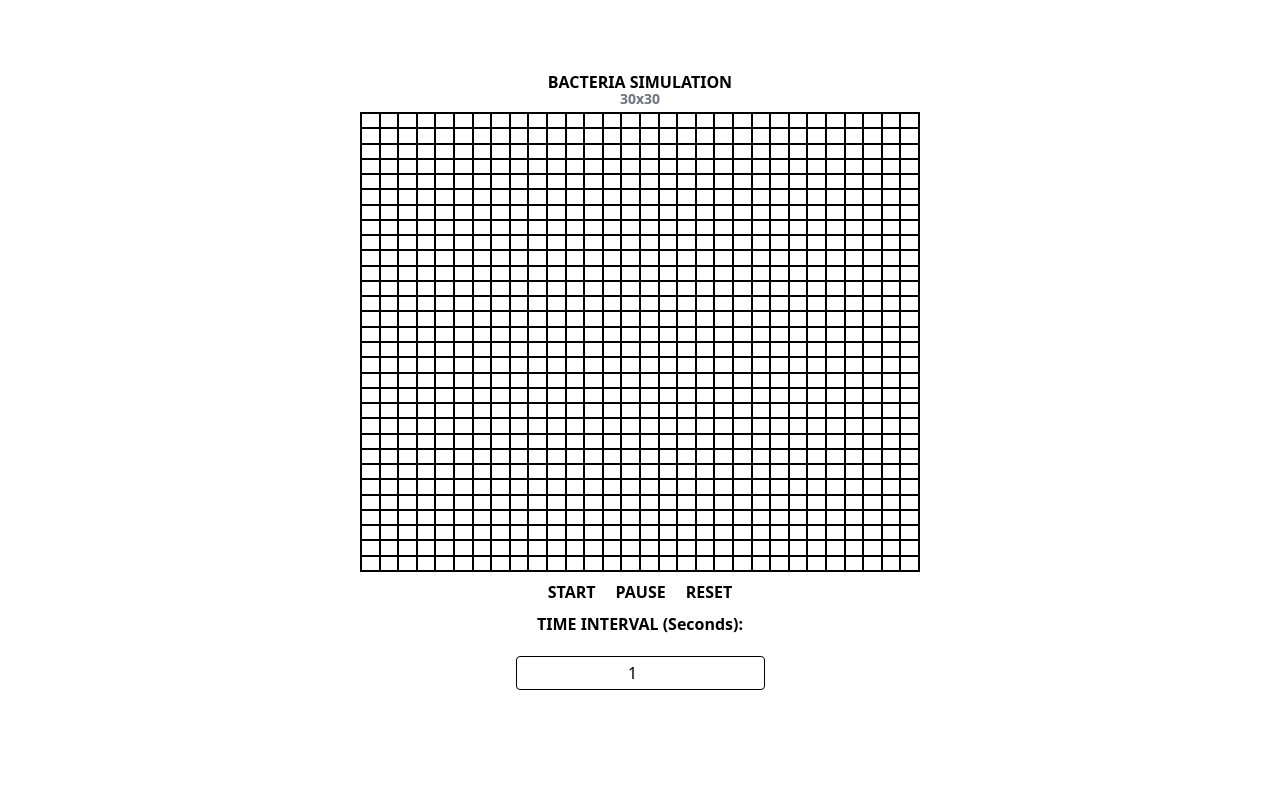
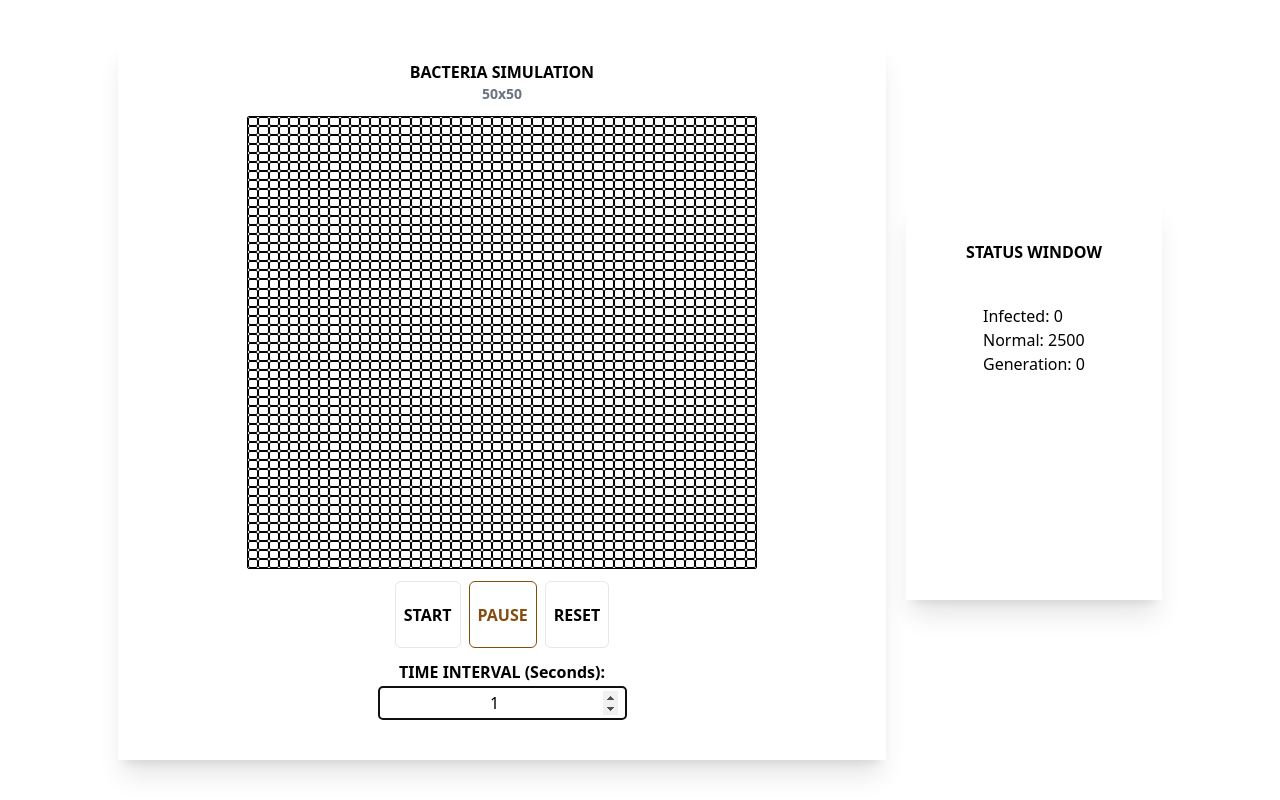
Before and after one commit to jasooh/J241---Solution, a React (Create React App) app: page / in a window 1280 px wide. Built offline with nearby package versions, Linux system fonts and the light colour scheme.

Commit message:
Fixed bugs

```diff
--- a/src/App.tsx
+++ b/src/App.tsx
@@ -6,9 +6,9 @@ import { TickProvider } from "./context/TickContext";
 
 function App() {
   return (
-    <div className="flex items-center justify-center w-screen h-screen bg-white">
+    <div className="flex gap-5 items-center justify-center w-screen h-screen bg-white">
       <TickProvider>
-        <Grid rows={30} columns={30} />
+        <Grid rows={50} columns={50} />
       </TickProvider>
     </div>
   );
--- a/src/components/Cell.tsx
+++ b/src/components/Cell.tsx
@@ -35,7 +35,7 @@ const Cell = React.memo(({id, position, grid, setGrid, gridDimensions}:CellProps
 
     const infect = (id: number | number[], pos: number[]): void => {
         const indexToLookFor = typeof(id) === 'number' ? id : convertToIndex(id)
-        if (isInBounds(pos) && !grid[indexToLookFor] ) {
+        if (isInBounds(pos) && grid[indexToLookFor] == false ) {
             setGrid(currentGrid => (
                 currentGrid.map((value, index) => (index === indexToLookFor ? true : value))
             ));
@@ -65,12 +65,15 @@ const Cell = React.memo(({id, position, grid, setGrid, gridDimensions}:CellProps
 
     if (grid[id]) {
         return (
-            <div className="border border-black bg-green-500" />
+            <div className="border border-black bg-green-600" />
         )
     }
-    return <div className="border border-black" onClick={() => infect(id, position)} />
+    return <div className="border rounded-sm border-black" onClick={() => infect(id, position)} />
 }, (prevProps, nextProps) => {
     // check if props are equal and if the previous and next states are the same
+    if (!(prevProps.grid[prevProps.id] === nextProps.grid[nextProps.id])) {
+        console.log("rendering")
+    }
     return prevProps.grid[prevProps.id] === nextProps.grid[nextProps.id];
 });
 
--- a/src/components/Grid.tsx
+++ b/src/components/Grid.tsx
@@ -17,6 +17,7 @@ const Grid = ({rows, columns}:GridProps) => {
     // State variables
     const [cellGrid, setCellGrid] = useState(Array(rows*columns).fill(false)); // Populate the array
 
+    // Grid Methods
     const renderGrid = (cellGrid: boolean[]) => {
         let renderedComponents: JSX.Element[] = [];
         let currentPosition = [0, 0]
@@ -59,27 +60,52 @@ const Grid = ({rows, columns}:GridProps) => {
         gridTemplateColumns: `repeat(${columns}, 1fr)`
     }
 
+    // Status methods
+
+    const getInfectedCells = () => {
+        let count = 0
+        cellGrid.forEach(value => {
+            if (value) {count++}
+        })
+        return count
+    }
+
     return (
-        <div className="flex flex-col items-center w-[35rem] h-[40rem] gap-2 mb-5">
+        <>
+            <div className="flex flex-col items-center w-[60%] h-[90%] gap-3 shadow-xl p-5">
+                {/* Title & heading */}
                 <div className="flex flex-col items-center">
                     <label className="font-bold">BACTERIA SIMULATION</label>
-                <label className="text-sm font-semibold text-gray-500 my-[-5px]">{rows}x{columns}</label>
+                    <label className="text-sm font-semibold text-gray-500">{rows}x{columns}</label>
                 </div>
-            <div className="w-full h-full border border-black grid" style={gridStyle}>
+
+                {/* Grid rendering */}
+                <div className="w-[70%] h-[80%] border rounded-sm border-black grid" style={gridStyle}>
                     {renderGrid(cellGrid)}
                 </div>
+
                 {/* Start stop buttons */}
-            <div className="flex gap-5 justify-center">
-                <button className="font-semibold hover:font-bold" onClick={handleStartClick}>START</button>
-                <button className="font-semibold hover:font-bold" onClick={handlePauseClick}>PAUSE</button>
-                <button className="font-semibold hover:font-bold" onClick={handleResetClick}>RESET</button>
+                <div className="flex w-full h-[5rem] gap-2 justify-center">
+                    <button className={`font-semibold rounded-md border p-2 ${tick.isRunning.current ? 'border-green-800 text-green-800' : 'bg-white'} duration-200`} onClick={handleStartClick}>START</button>
+                    <button className={`font-semibold rounded-md border p-2 ${!tick.isRunning.current ? 'border-yellow-800 text-yellow-800' : 'bg-white'} duration-200`} onClick={handlePauseClick}>PAUSE</button>
+                    <button className="font-semibold rounded-md border p-2 hover:border-red-800 hover:text-red-800" onClick={handleResetClick}>RESET</button>
                 </div>
+
                 {/* Time input */}
                 <div className="flex flex-col items-center gap-3">
                     <label className="font-semibold">TIME INTERVAL (Seconds): </label>
-                <input className="border border-black rounded w-30 py-1 px-2 my-2 mb-5 text-center" type="number" step="0.01" value={tick.interval} onChange={handleIntervalChange}/>
+                    <input className="border border-black rounded w-30 py-1 px-2 mt-[-10px] mb-5 text-center" type="number" step="0.01" autoFocus={true} value={tick.interval} onChange={handleIntervalChange}/>
                 </div>
             </div>
+            <div className="flex flex-col gap-10 w-[20%] h-[50%] items-center shadow-xl p-10">
+                <label className="font-bold">STATUS WINDOW</label>
+                <div className="flex flex-col">
+                    <label>Infected: {getInfectedCells()}</label>
+                    <label>Normal: {rows*columns-getInfectedCells()} </label>
+                    <label>Generation: {tick.tick}</label>
+                </div>
+            </div>
+        </>
     )
 }
 
```
Also changed, not shown: src/context/TickContext.tsx (+4 -3 lines), 1 other file (tests, documents, lock files or other folders). Lines whose indentation alone changed are shown as unchanged.
